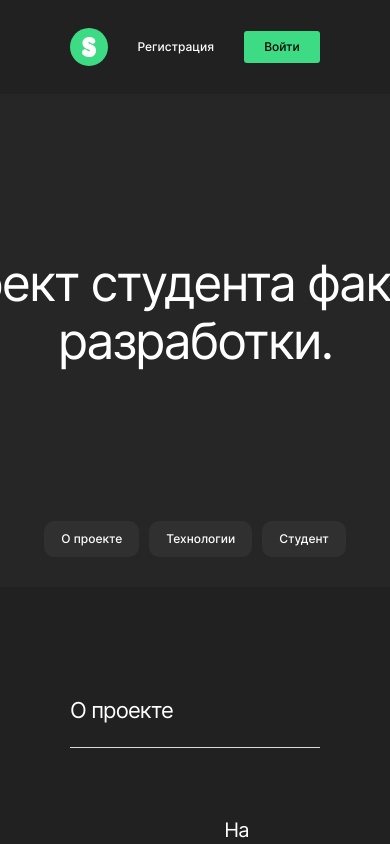
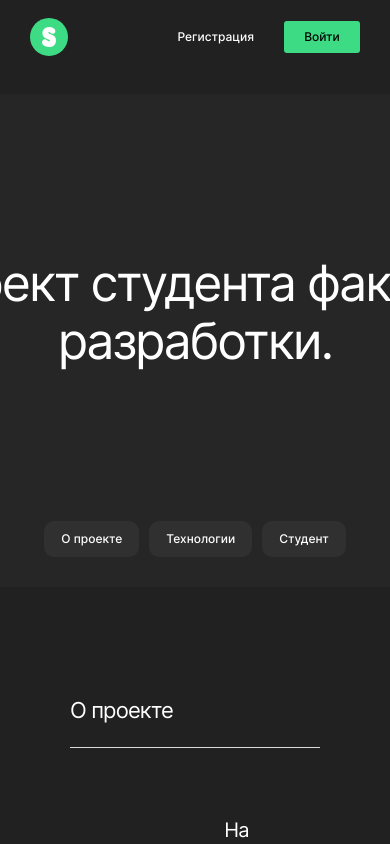
Before and after one commit to Vovkasquid/movies-explorer-frontend, a React (Create React App) app: page / in a window 390 px wide. Shown: the top 844 px of the page. Built offline with nearby package versions, Linux system fonts and the light colour scheme.

Commit message:
feat: адаптировать хедер в Main для 768px

```diff
--- a/src/components/Header/Header.css
+++ b/src/components/Header/Header.css
@@ -1,6 +1,6 @@
 .header {
   width: 100%;
-  padding: 28px 70px;
+  padding: 18px 70px 38px 70px;
   box-sizing: border-box;
   display: flex;
   justify-content: space-between;
@@ -80,3 +80,9 @@
   padding: 8px 20px;
   text-align: center;
 }
+
+@media (max-width:768px) {
+  .header {
+    padding: 18px 30px 38px 30px;
+  }
+}
```
